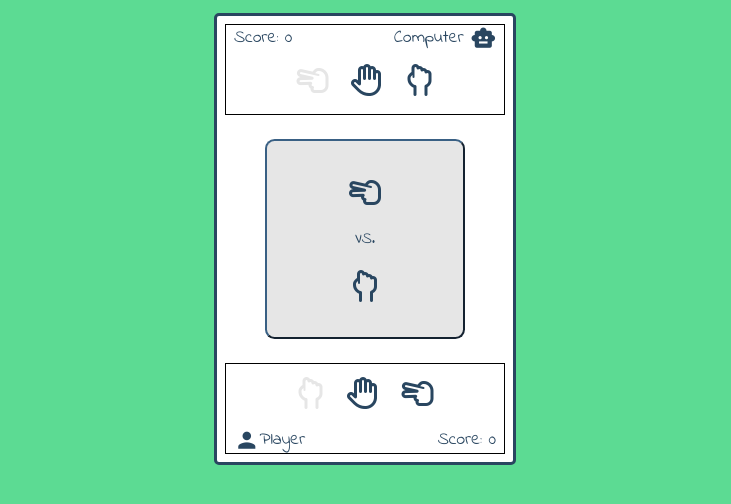
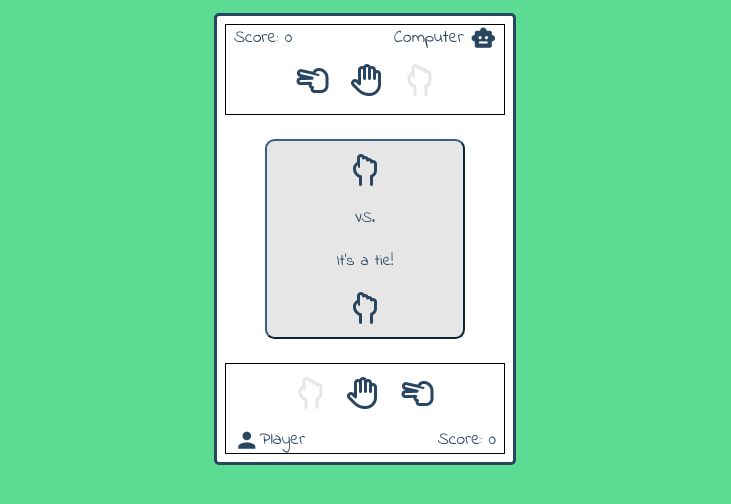
Before and after one commit to JohnGamboa-L4ck/rock-paper-scissor-2.0, a plain HTML site: page index.html in a window 1280 px wide. Both pictures are taken after a click on the icon 585 px from the left and 556 px from the top of the page. Shown: the part 164-668 px from the top of the page, without its empty margins (275-1006 px from the left). Drawn offline with Linux system fonts and the light colour scheme.

Commit message:
first commit on May 5

```diff
--- a/game.js
+++ b/game.js
@@ -2,23 +2,64 @@
 const weaponChoices = ['cPlayRock', 'cPlayPaper', 'cPlayScissor'];
 //create a function that will return a random weapon from the array
 const computerPlay = () => weaponChoices[Math.floor(Math.random() * 3)];
+
+//return who is the winner
+const getRoundResult = function(playerSelection, computerSelection){
+    let roundWinner = null;
+
+    if(playerSelection == 'playRock' && computerSelection == 'cPlayRock'){
+        roundWinner = "It's a tie!";
+    }
+    if(playerSelection == 'playRock' && computerSelection == 'cPlayPaper'){
+        roundWinner = 'You lose this round.';
+    }
+    if(playerSelection == 'playRock' && computerSelection == 'cPlayScissor'){
+        roundWinner = 'You win this round!';
+    }
+    if(playerSelection == 'playPaper' && computerSelection == 'cPlayPaper'){
+        roundWinner = "It's a tie!";
+    }
+    if(playerSelection == 'playPaper' && computerSelection == 'cPlayScissor'){
+        roundWinner = 'You lose this round.';
+    }
+    if(playerSelection == 'playPaper' && computerSelection == 'cPlayRock'){
+        roundWinner = 'You win this round!';
+    }
+    if(playerSelection == 'playScissor' && computerSelection == 'cPlayScissor'){
+        roundWinner = "It's a tie!";
+    }
+    if(playerSelection == 'playScissor' && computerSelection == 'cPlayRock'){
+        roundWinner = "You lose this round.";
+    }
+    if(playerSelection == 'playScissor' && computerSelection == 'cPlayPaper'){
+        roundWinner = 'You win this round!';
+    }
+    return roundWinner;
+}
+
+//show the round winner in the html
+const showRoundWinner = function(){
+    roundWinnerElement = document.querySelector('#round-winner');
+    roundWinnerElement.classList.remove('hidden');
+    roundWinnerElement.innerHTML = roundResult;
+};
 
 //create a function that will run one the player selected a weapon
 const weapons = document.querySelectorAll('.playerWeapons');
 const playRound = function(){
     const playerSelected = this.id;
     // console.log('player selects: ',playerSelected);
-    playerWeapon = document.querySelector(`#${playerSelected}`);
-    playerWeapon.classList.add('selected');
-    playerWeaponArena = document.querySelector(`#${playerSelected}2`);
-    playerWeaponArena.classList.remove('hidden');
+    playerWeaponElement = document.querySelector(`#${playerSelected}`);
+    playerWeaponElement.classList.add('selected');
+    playerWeaponArenaElement = document.querySelector(`#${playerSelected}2`);
+    playerWeaponArenaElement.classList.remove('hidden');
 
     const computerSelected = computerPlay();
     // console.log('computer selects: ', computerSelected);
-    computerWeapon = document.querySelector(`#${computerSelected}`);
-    computerWeapon.classList.add('selected');
-    computerWeaponArena = document.querySelector(`#${computerSelected}2`);
-    computerWeaponArena.classList.remove('hidden');
+    computerWeaponElement = document.querySelector(`#${computerSelected}`);
+    computerWeaponElement.classList.add('selected');
+    computerWeaponArenaElement = document.querySelector(`#${computerSelected}2`);
+    computerWeaponArenaElement.classList.remove('hidden');
 
     //show the word with delay: VS.
     const showVersus = function(){
@@ -26,10 +67,12 @@ const playRound = function(){
     };
     setTimeout(showVersus, 400);
 
+    roundResult = getRoundResult(playerSelected, computerSelected);
+    // console.log(roundResult);
+    setTimeout(showRoundWinner, 2000);
+
 };
 
 weapons.forEach(function(weapon){
     weapon.addEventListener("click", playRound);
 });
-
-//create a function called getRoundResult and then add a timeout inside playRound
--- a/index.html
+++ b/index.html
@@ -18,17 +18,17 @@
                 <label id = "labelComputerScore">Score: 0</label>
                 <label>Computer <span class="material-icons customized-icon">smart_toy</span></label>
                 <div class = "armory">
-                    <i class="far fa-hand-scissors" id = "cPlayRock"></i>
+                    <i class="far fa-hand-scissors" id = "cPlayScissor"></i>
                     <i class="far fa-hand-paper" id = "cPlayPaper"></i>
-                    <i class="far fa-hand-rock" id = "cPlayScissor"></i>
+                    <i class="far fa-hand-rock" id = "cPlayRock"></i>
                 </div>
             </div>
             <div class = "arena">
-                <i class="far fa-hand-scissors hidden" id = "cPlayRock2"></i>
+                <i class="far fa-hand-scissors hidden" id = "cPlayScissor2"></i>
                 <i class="far fa-hand-paper hidden" id = "cPlayPaper2"></i>
-                <i class="far fa-hand-rock hidden" id = "cPlayScissor2"></i></i>
+                <i class="far fa-hand-rock hidden" id = "cPlayRock2"></i></i>
                 <p class = "hidden" id = "versus">VS.</p>
-                <p class = "hidden" id = "round-winner">Round Winner:<br></p>
+                <p class = "hidden" id = "round-winner"><br></p>
                 <i class="far fa-hand-rock hidden" id = "playRock2"></i>
                 <i class="far fa-hand-paper hidden" id = "playPaper2"></i>
                 <i class="far fa-hand-scissors hidden" id = "playScissor2"></i>
```
